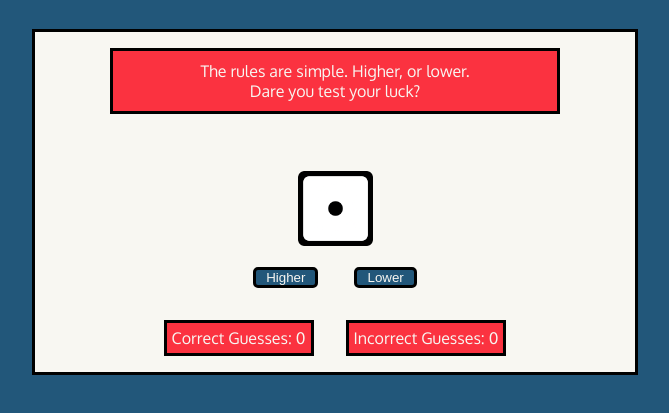
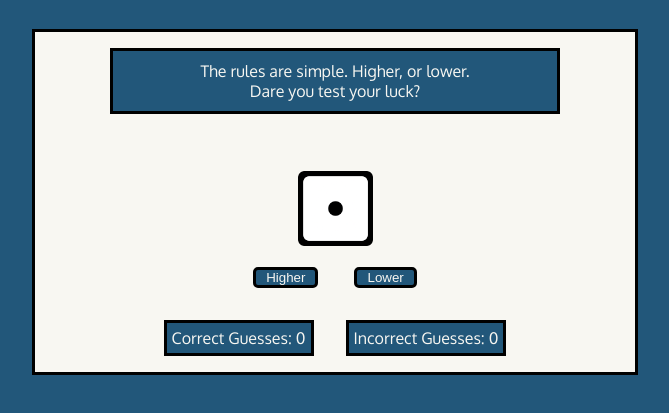
Before and after one commit to Thom52/Higher-or-Lower, a plain HTML site: page index.html in a window 1280 px wide. Shown: the part 189-602 px from the top of the page, without its empty margins (305-974 px from the left). Drawn offline with nearby package versions, Linux system fonts and the light colour scheme.

Commit message:
Background colours changed to improve accessibility

```diff
--- a/assets/css/style.css
+++ b/assets/css/style.css
@@ -8,8 +8,8 @@ body {
     color: #F8F7F2;
 }
 
-.red {
-    background-color: #FB3240;
+.blue {
+    background-color: #22577A;
     border: 3px solid #000000;
 }
 
@@ -27,6 +27,9 @@ body {
     justify-content: center;
     font-family: 'dosis', sans-serif;
     font-size: 3rem;
+    background-color: #FB3240;
+    color: #F8F7F2;
+    border: 3px solid #000000;
     width: 200px;
     padding: 10px;
 }
--- a/index.html
+++ b/index.html
@@ -26,7 +26,7 @@
 <body>
 
     <div class="title">
-        <h1 class="heading red">Higher or Lower</h1>
+        <h1 class="heading">Higher or Lower</h1>
     </div>
 
 
@@ -38,7 +38,7 @@
 
             <!-- Rules -->
             <div class="rules-box">
-                <p class="red">The rules are simple. Higher, or lower.<br>
+                <p class="blue">The rules are simple. Higher, or lower.<br>
                     Dare you test your luck?</p>
             </div>
 
@@ -62,8 +62,8 @@
 
             <!-- Score section -->
             <div class="score-area">
-                <p class="score red">Correct Guesses: <span id="correct">0</span></p>
-                <p class="score red">Incorrect Guesses: <span id="incorrect">0</span></p>
+                <p class="score blue">Correct Guesses: <span id="correct">0</span></p>
+                <p class="score blue">Incorrect Guesses: <span id="incorrect">0</span></p>
             </div>
 
         </div>
```
